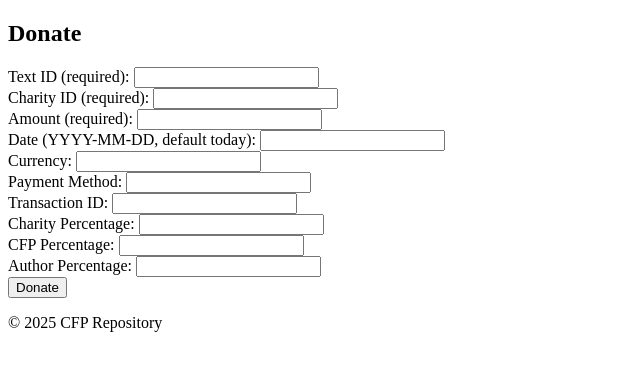
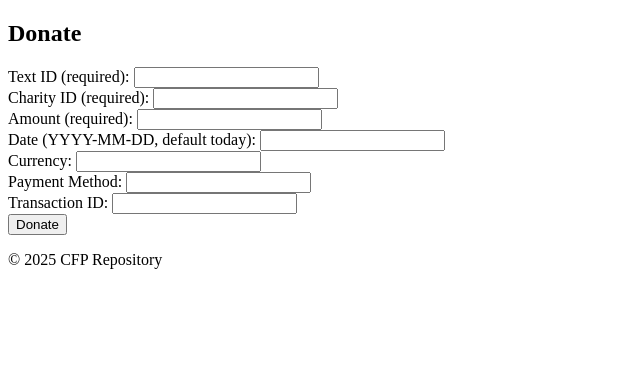
Before and after one commit to marckangelo/cfp_project, a PHP site: page /donate.php in a window 1280 px wide. Shown: the part 98-469 px from the top of the page, without its empty margins (0-640 px from the left). Run offline with PHP 8.4, Linux system fonts and the light colour scheme; the visitor is signed in with stand-in values (Sample User, id 1).

Commit message:
Update donate.php

```diff
--- a/donate.php
+++ b/donate.php
@@ -12,11 +12,11 @@ echo "<p>";
 //TODO: Implement donation form (amount and allocation to charity/CFP/author);
 
 // Check if user is logged in
-if ($_SESSION['member_id'] == "") {
-    echo "You must be logged in to make a donation.";
-    include 'footer.php';
-    exit();
-}
+// if (isset($_SESSION['member_id']) == false) {
+//     echo "You must be logged in to make a donation.";
+//     include 'footer.php';
+//     exit();
+// }
 
 if ($_SERVER['REQUEST_METHOD'] === 'POST') {
     //retreive from data
@@ -28,9 +28,6 @@ if ($_SERVER['REQUEST_METHOD'] === 'POST') {
     $currency = trim($_POST['currency']);
     $payment_method = trim($_POST['payment_method']);
     $transaction_id = trim($_POST['transaction_id']);
-    $charity_pct = trim($_POST['charity_pct']);
-    $cfp_pct = trim($_POST['cfp_pct']);
-    $author_pct = trim($_POST['author_pct']);
 
     // Basic validation
     if ($text_id == "" || !is_numeric($text_id)) {
@@ -53,9 +50,6 @@ if ($_SERVER['REQUEST_METHOD'] === 'POST') {
     $currency = ($currency == "") ? "NULL" : $currency;
     $payment_method = ($payment_method == "") ? "" : $payment_method;
     $transaction_id = ($transaction_id == "") ? "" : $transaction_id;
-    $charity_pct = ($charity_pct == "") ? NULL : intval($charity_pct);
-    $cfp_pct = ($cfp_pct == "") ? NULL : intval($cfp_pct);
-    $author_pct = ($author_pct == "") ? NULL : intval($author_pct);
 
     //if no errors, insert donation
     if (count($errors) == 0) {
@@ -108,18 +102,6 @@ if ($_SERVER['REQUEST_METHOD'] === 'POST') {
         <input type="text" name="transaction_id">
     </label><br>
 
-    <label>Charity Percentage:
-        <input type="text" name="charity_pct">
-    </label><br>
-
-    <label>CFP Percentage:
-        <input type="text" name="cfp_pct">
-    </label><br>
-
-    <label>Author Percentage:
-        <input type="text" name="author_pct">
-    </label><br>
-
     <input type="submit" value="Donate">
 
 <?php
```
